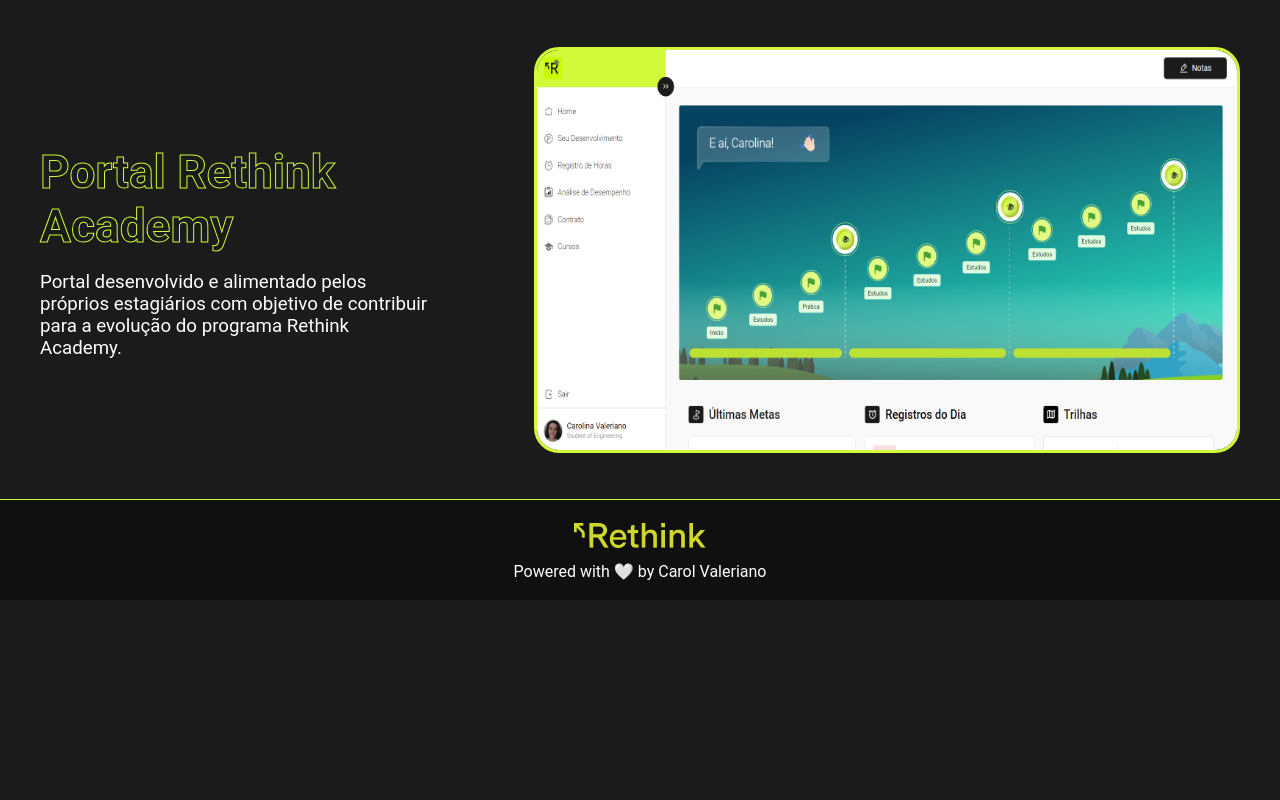
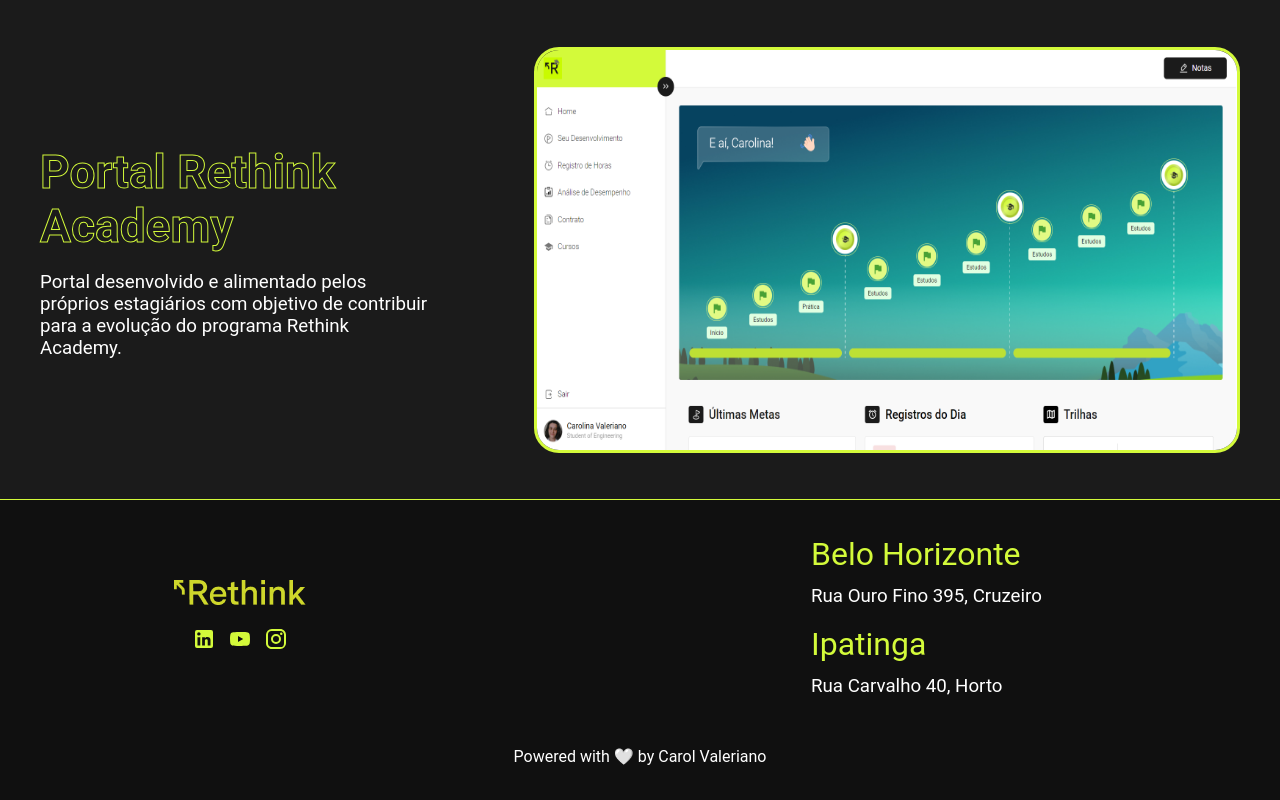
Before and after one commit to carolinavaleriano/test-rethink, a Next.js app: page / in a window 1280 px wide. Shown: the part 2512-3312 px from the top of the page. Before the commit the page ends 3112 px from the top, so only its background shows below. Built offline with nearby package versions, Linux system fonts and the light colour scheme.

Commit message:
Update Footer

```diff
--- a/components/Footer/Footer.module.css
+++ b/components/Footer/Footer.module.css
@@ -1,11 +1,11 @@
 .container {
     width: 100vw;
-    height: 100px;
+    height: 300px;
     display: flex;
     flex-direction: column;
     align-items: center;
     justify-content: center;
-    gap: 10px;
+    gap: 50px;
     background: var(--color-button-opacity-dark);
     border-top: 1px solid var(--color-detail);
 }
@@ -13,3 +13,53 @@
 .container > span {
     color: var(--color-light);
 }
+
+.sides {
+    display: flex;
+    gap: 500px;
+}
+
+.left {
+    display: flex;
+    flex-direction: column;
+    align-items: center;
+    justify-content: center;
+    gap: 18px;
+}
+
+.icons {
+    display: flex;
+    gap: 12px;
+}
+
+.icons svg {
+    color: var(--color-detail);
+}
+
+.right {
+    display: flex;
+    flex-direction: column;
+    align-items: center;
+    justify-content: center;
+    gap: 18px;
+}
+
+.address {
+    width: 300px;
+    display: flex;
+    flex-direction: column;
+    align-items: flex-start;
+    justify-content: center;
+    gap: 12px;
+}
+
+.address > h2 {
+    font-weight: 400;
+    font-size: 32px;
+    color: var(--color-detail);
+}
+
+.address > h3 {
+    font-weight: 400;
+    color: var(--color-light);
+}
--- a/components/Footer/Footer.tsx
+++ b/components/Footer/Footer.tsx
@@ -1,9 +1,47 @@
 import styles from "./Footer.module.css";
+import { Instagram, LinkedIn, YouTube } from "@mui/icons-material";
 
 function Footer() {
   return (
     <div className={styles.container}>
-      <img src="/assets/logo-yellow.png" alt="logo yellow" />
+      <div className={styles.sides}>
+        <div className={styles.left}>
+          <img src="/assets/logo-yellow.png" alt="logo yellow" />
+          <div className={styles.icons}>
+            <a
+              target="_blank"
+              rel="noreferrer"
+              href="https://www.linkedin.com/company/rethinkdigitalco/mycompany/verification/"
+            >
+              <LinkedIn />
+            </a>
+            <a
+              target="_blank"
+              rel="noreferrer"
+              href="https://www.youtube.com/@rethinktecnologia8650"
+            >
+              <YouTube />
+            </a>
+            <a
+              target="_blank"
+              rel="noreferrer"
+              href="https://www.instagram.com/rethink.digital/"
+            >
+              <Instagram />
+            </a>
+          </div>
+        </div>
+        <div className={styles.right}>
+          <div className={styles.address}>
+            <h2>Belo Horizonte</h2>
+            <h3>Rua Ouro Fino 395, Cruzeiro</h3>
+          </div>
+          <div className={styles.address}>
+            <h2>Ipatinga</h2>
+            <h3>Rua Carvalho 40, Horto</h3>
+          </div>
+        </div>
+      </div>
       <span>Powered with 🤍 by Carol Valeriano</span>
     </div>
   );
```
